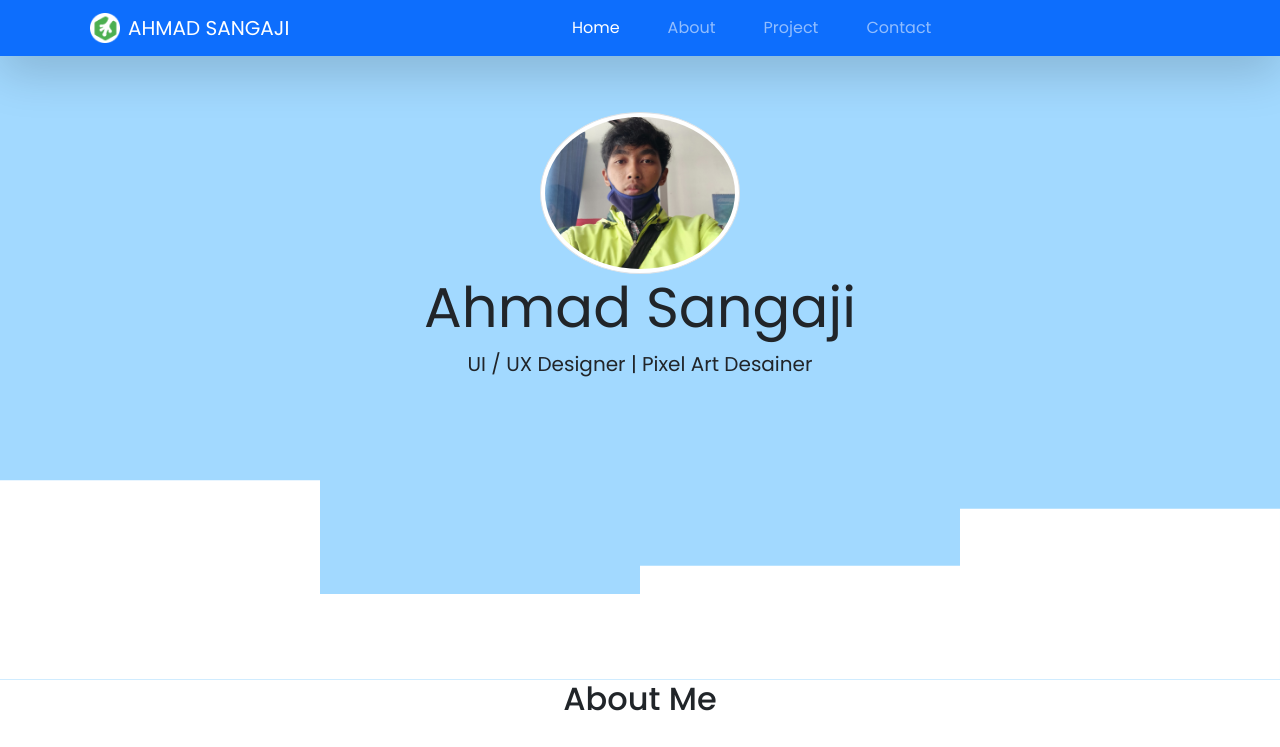
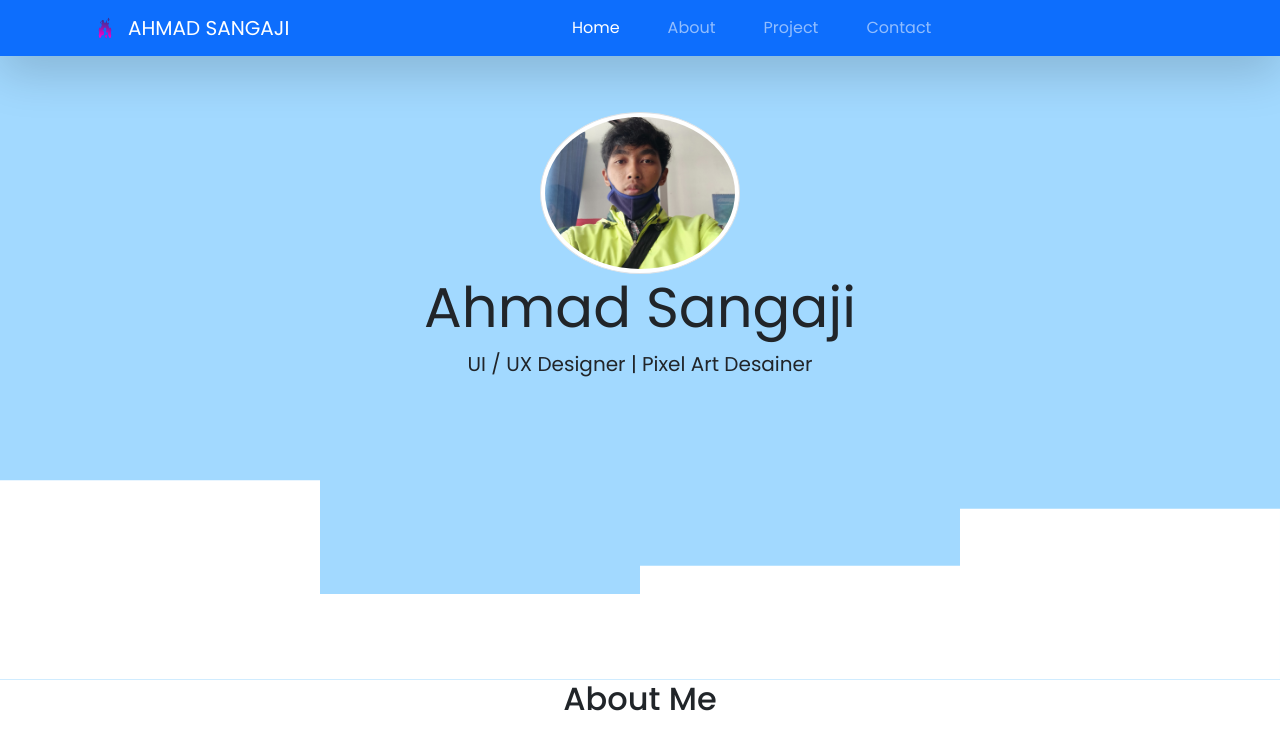
Before and after one commit to zanagaji/zanagaji.github.io, a plain HTML site: page index.html in a window 1280 px wide. Shown: the top 747 px of the page. Drawn offline with nearby package versions, Linux system fonts and the light colour scheme; a web font is replaced by a local one.

Commit message:
ubah icon

```diff
--- a/index.html
+++ b/index.html
@@ -28,7 +28,7 @@
     <!--navbar-->
     <nav class="navbar navbar-expand-lg navbar-dark bg-primary shadow-lg fixed-top">
       <div class="container">
-        <a class="navbar-brand" href="#"><img src="Assets/Logo Icon.png" width="30" height="30" class="d-inline-block align-top mx-2" alt="">AHMAD SANGAJI</a>
+        <a class="navbar-brand" href="#"><img src="Assets/logo.png" width="30" height="30" class="d-inline-block align-top mx-2" alt="">AHMAD SANGAJI</a>
         <button
           class="navbar-toggler"
           type="button"
```
Also changed, not shown: Assets/logo.png (added).
